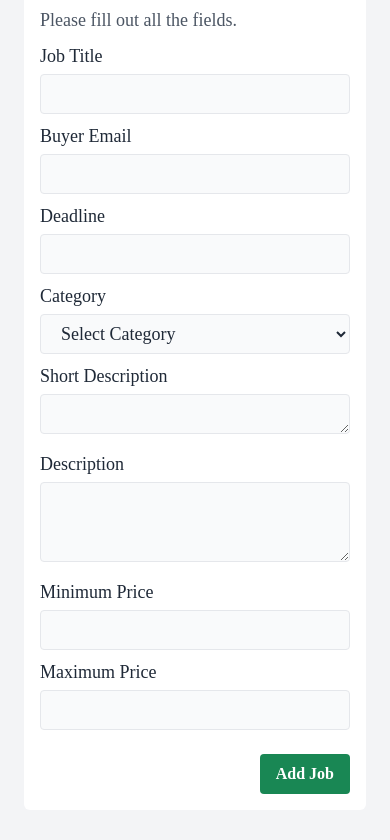
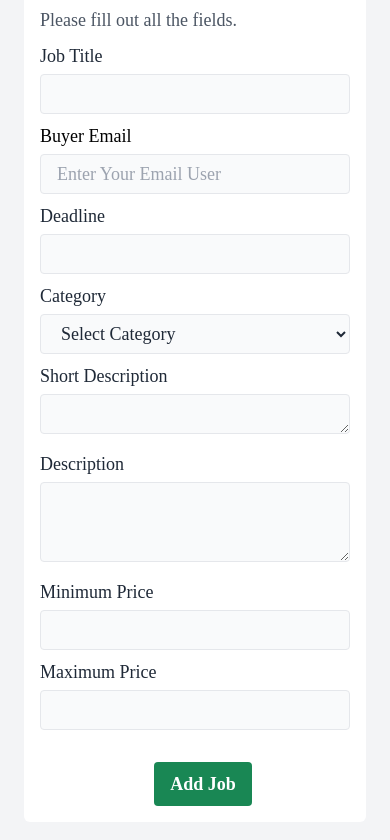
Before and after one commit to Israt-Jahan-panna/online-jobsite-jobi-client-site, a React (Vite) app: page /addjob in a window 390 px wide. Shown: the part 804-1644 px from the top of the page. Built offline with nearby package versions, Linux system fonts and the light colour scheme; no server answers.

Commit message:
details page all requirements done with bion project error message

```diff
--- a/src/Pages/AddJobs/AddJobForm.jsx
+++ b/src/Pages/AddJobs/AddJobForm.jsx
@@ -15,7 +15,8 @@ const AddJobForm = () => {
       setUserEmail(user.email);
     }
   }, [user]);
-
+  const [error, setError] = useState("");
+  const [success, setSuccess] = useState("");
   const handleSubmit = (event) => {
     event.preventDefault();
 
@@ -29,8 +30,14 @@ const AddJobForm = () => {
     const category = form.category.value.toUpperCase();
     const minPrice = form.minPrice.value;
     const maxPrice = form.maxPrice.value;
-
+    setError("");
+    setSuccess("");
+    if (userEmail !== buyerEmail) {
+      setError("Make Sure Buyer Email and User Email is Same ");
+      return;
+    }
     const addedNewJob ={
+      user,
       buyerEmail,
       jobTitle,
       deadline,
@@ -101,13 +108,14 @@ const AddJobForm = () => {
 
                       />
                     </div>
-                    <div className="md:col-span-2">
+                    <div className="md:col-span-2 text-black">
                       <label htmlFor="jobTitle">Buyer Email</label>
                       <input
                         type="email"
                         name="buyerEmail"
-                        id="jobTitle"
+                        id="buyerEmail"
                         className="h-10 border mt-1 rounded px-4 w-full bg-gray-50"
+                        placeholder="Enter Your Email User"
 
                       />
                     </div>
@@ -181,14 +189,21 @@ const AddJobForm = () => {
                     </div>
                   </div>
                 </div>
-              </div>
-
-              <div className="md:col-span-5 text-right">
-                <div className="inline-flex items-end mt-6">
-                  <button className="bg-[#198754] hover:bg-[#20c997] text-white font-bold py-2 px-4 rounded" type="submit">
+                <div className="md:col-span-5 text-right">
+                <div className="flex items-center justify-center gap-4 mt-6">
+                  <div>
+                  {success && <p className="text-blue-400  mb-6">{success}</p>}
+                {error && (
+                  <p className="text-red-400  mb-6">{error}</p>
+                )}
+                  </div>
+                 <div>
+                 <button className="bg-[#198754] hover:bg-[#20c997] text-white font-bold py-2 px-4 rounded " type="submit">
                     Add Job
                   </button>
+                 </div>
                 </div>
+              </div>
               </div>
             </form>
           </div>
--- a/src/Pages/JobDetails/JobDetails.jsx
+++ b/src/Pages/JobDetails/JobDetails.jsx
@@ -170,7 +170,7 @@ const JobDetails = ({ jobs }) => {
                 placeholder="deadline"
               />
             </div>
-            <div className="mb-4">
+            <div className="mb-4 text-black">
     <label className="block text-[#244034] font-bold mb-2">
       Email
     </label>
@@ -202,7 +202,7 @@ const JobDetails = ({ jobs }) => {
               >
                 Bid on the Project
               </button>
-              <hr />
+
               <div className="mx-auto text-center">
                 {success && <p className="text-blue-400  mb-6">{success}</p>}
                 {error && (
```
